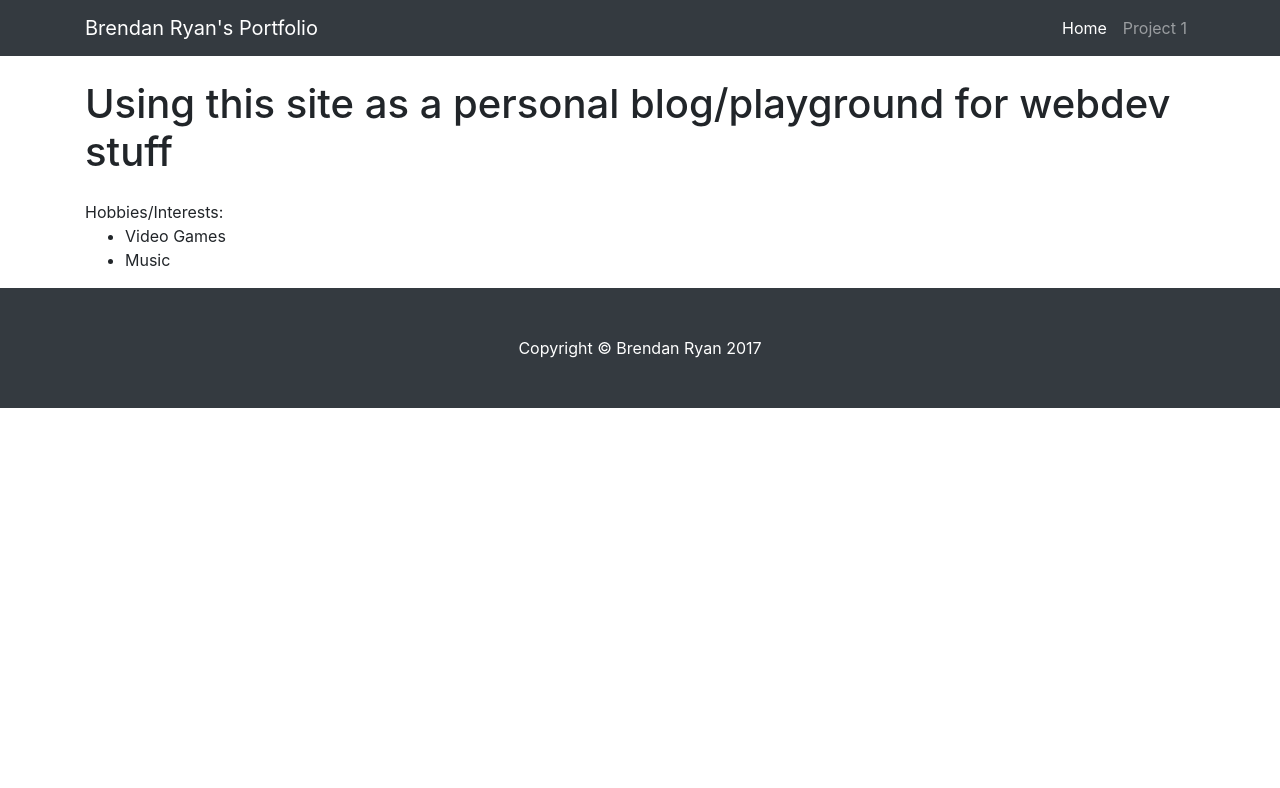
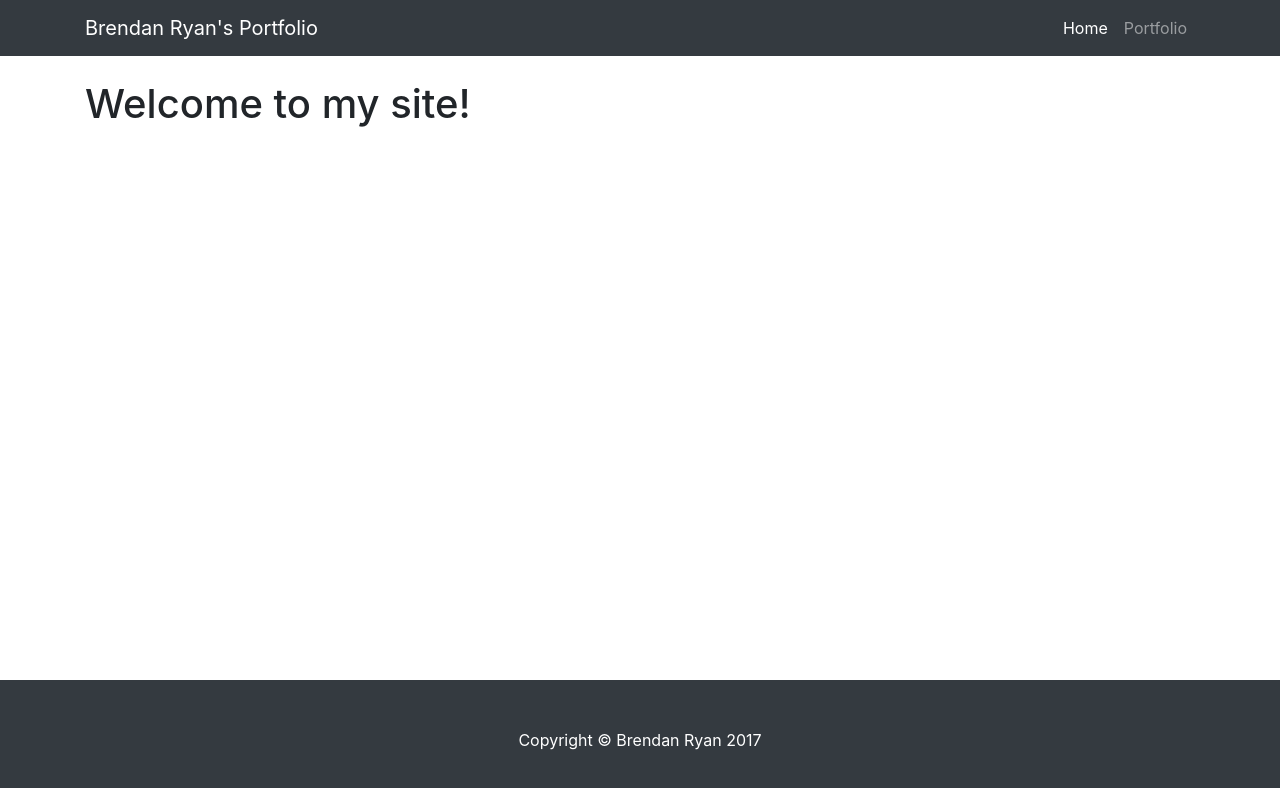
Before and after one commit to ryanb2/ryanb2.github.io, a website: page index.html in a window 1280 px wide. Drawn offline with Linux system fonts and the light colour scheme.

Commit message:
fixed link to actual portfolio

```diff
--- a/css/portfolio-item.css
+++ b/css/portfolio-item.css
@@ -8,6 +8,13 @@ body {
   padding-top: 54px;
 }
 
+footer {
+  position: fixed;
+  bottom: 0;
+  left: 0;
+  width: 100%;
+}
+
 @media (min-width: 992px) {
   body {
     padding-top: 56px;
--- a/index.html
+++ b/index.html
@@ -35,7 +35,7 @@
                   </a>
               </li>
               <li>
-                  <a class="nav-link" href="project1.html">Project 1
+                  <a class="nav-link" href="portfolio">Portfolio
                   </a>
               </li>
           </ul>
@@ -48,21 +48,9 @@
 
       <!-- Portfolio Item Heading -->
       <h1 class="my-4">
-        Using this site as a personal blog/playground for webdev stuff
+        Welcome to my site!
       </h1>
 
-      <!-- Portfolio Item Row -->
-      <div class="row">
-
-        <div class="col-md-12">
-          Hobbies/Interests:
-          <ul>
-            <li>Video Games</li>
-            <li>Music</li>
-          </ul>
-        </div>
-
-      </div>
     </div>
 
     <!-- Footer -->
```
